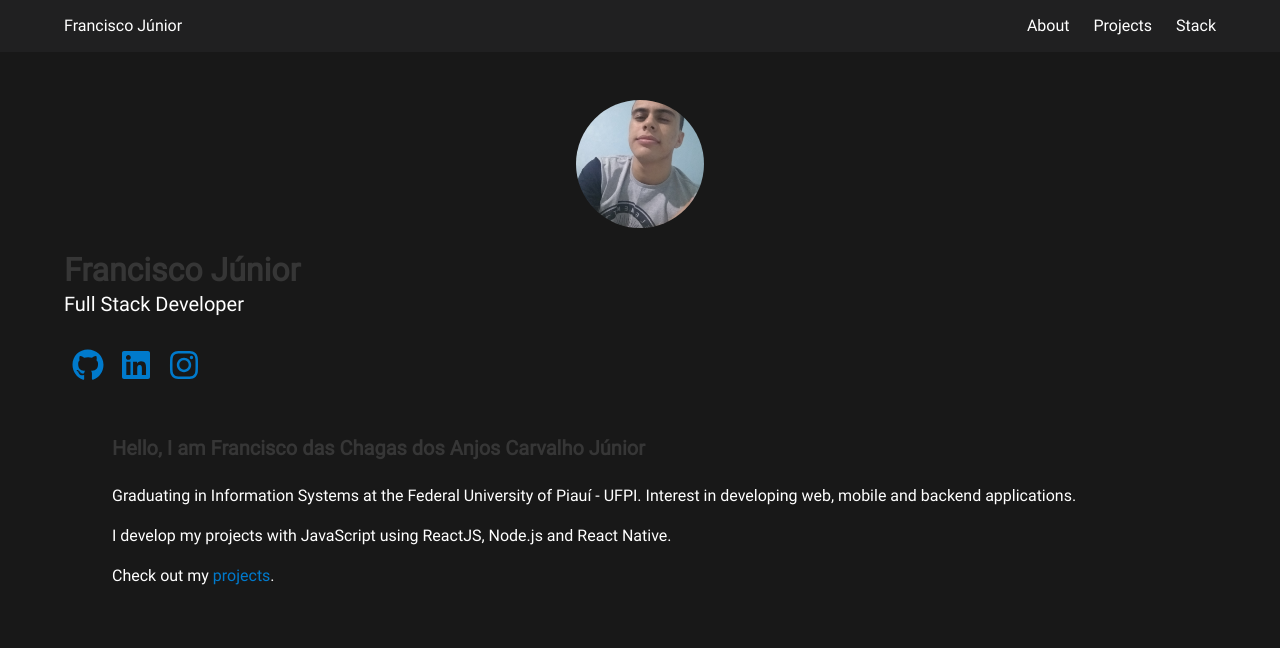
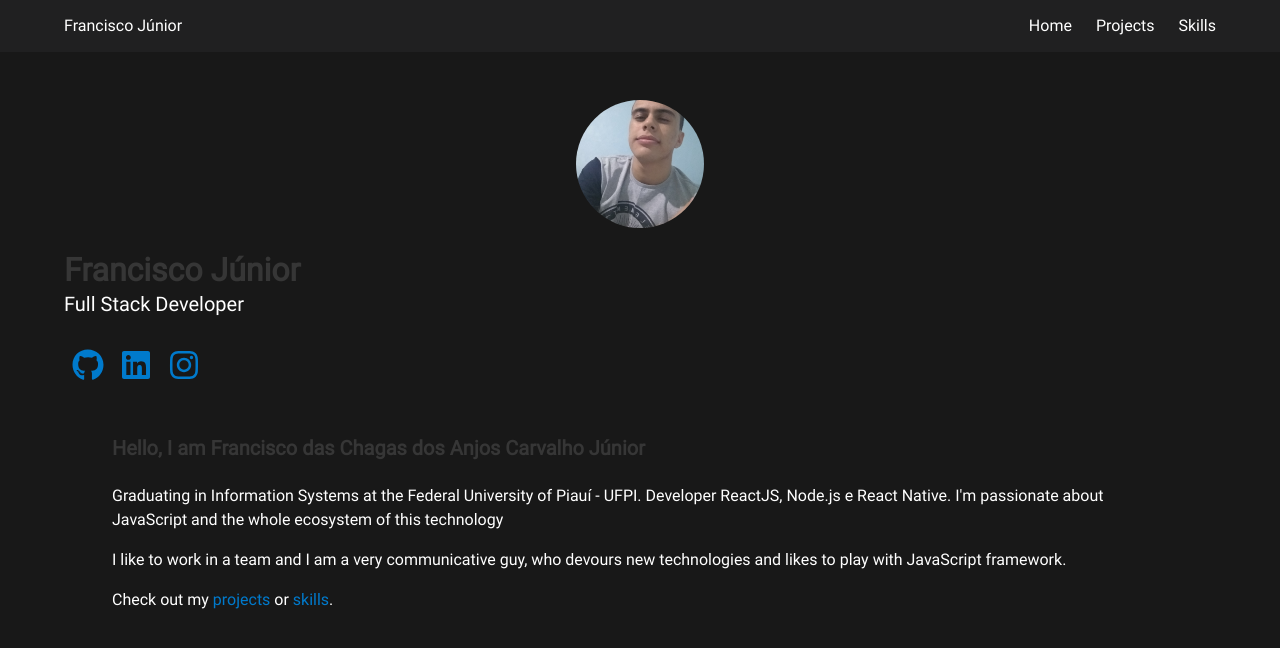
Before and after one commit to franciscojunior10/personal-website-gatsby, a Gatsby site: page / in a window 1280 px wide. Built offline with nearby package versions, Linux system fonts and the light colour scheme; Gatsby itself is replaced by a stand-in of ours.

Commit message:
refactor: texts

```diff
--- a/src/components/Header/index.js
+++ b/src/components/Header/index.js
@@ -49,7 +49,7 @@ class Header extends Component {
                   to="/"
                   onClick={this.closeMenu}
                 >
-                  About
+                  Home
                 </Link>
                 <Link
                   className="navbar-item is-size-5"
@@ -60,10 +60,10 @@ class Header extends Component {
                 </Link>
                 <Link
                   className="navbar-item is-size-5"
-                  to="/stack"
+                  to="/skills"
                   onClick={this.closeMenu}
                 >
-                  Stack
+                  Skills
                 </Link>
               </div>
             </div>
--- a/src/pages/index.js
+++ b/src/pages/index.js
@@ -53,19 +53,19 @@ const IndexPage = () => (
       <h1 className="title has-text-light">Francisco Júnior</h1>
       <h2 className="subtitle has-text-warning">Full Stack Developer</h2>
 
-      <a href="https://github.com/franciscojunior10" aria-label="github">
+      <a href="https://github.com/franciscojunior10" aria-label="github" target="_blank">
         <span className="icon is-large fa-2x">
           <FontAwesomeIcon icon={faGithub} />
         </span>
       </a>
 
-      <a href="https://www.linkedin.com/in/franciscojunior10/" aria-label="linkedin">
+      <a href="https://www.linkedin.com/in/franciscojunior10/" aria-label="linkedin" target="_blank">
         <span className="icon is-large fa-2x">
           <FontAwesomeIcon icon={faLinkedin} />
         </span>
       </a>
 
-      <a href="https://instagram.com/junniorcarvallho" aria-label="instagram">
+      <a href="https://instagram.com/junniorcarvallho" aria-label="instagram" target="_blank">
         <span className="icon is-large fa-2x">
           <FontAwesomeIcon icon={faInstagram} />
         </span>
@@ -78,16 +78,23 @@ const IndexPage = () => (
       <p>
         Graduating in Information Systems at
         the Federal University of Piauí - UFPI.
-        Interest in developing web, mobile and backend applications.
+        Developer ReactJS, Node.js e React Native.
+        I'm passionate about JavaScript and
+        the whole ecosystem of this technology
       </p>
       <p>
-        I develop my projects with JavaScript using
-        ReactJS, Node.js and React Native.
+        I like to work in a team and I am a very communicative
+        guy, who devours new technologies
+        and likes to play with JavaScript framework.
       </p>
       <p>
         Check out my
         {' '}
         <Link to="/projects">projects</Link>
+        {' '}
+        or
+        {' '}
+        <Link to="/skills">skills</Link>
         .
       </p>
     </section>
--- a/src/pages/projects.js
+++ b/src/pages/projects.js
@@ -49,7 +49,7 @@ const Projects = ({ data }) => (
         Projects
       </Title>
       <p className="has-text-centered">
-        {'Some of my projects, see more on my '}
+        {'Access my repositories at the '}
         <a href="https://github.com/franciscojunior10">Github</a>
         .
       </p>
```
Also changed, not shown: src/pages/skills.js (renamed from src/pages/stack.js, +6 -10 lines).
